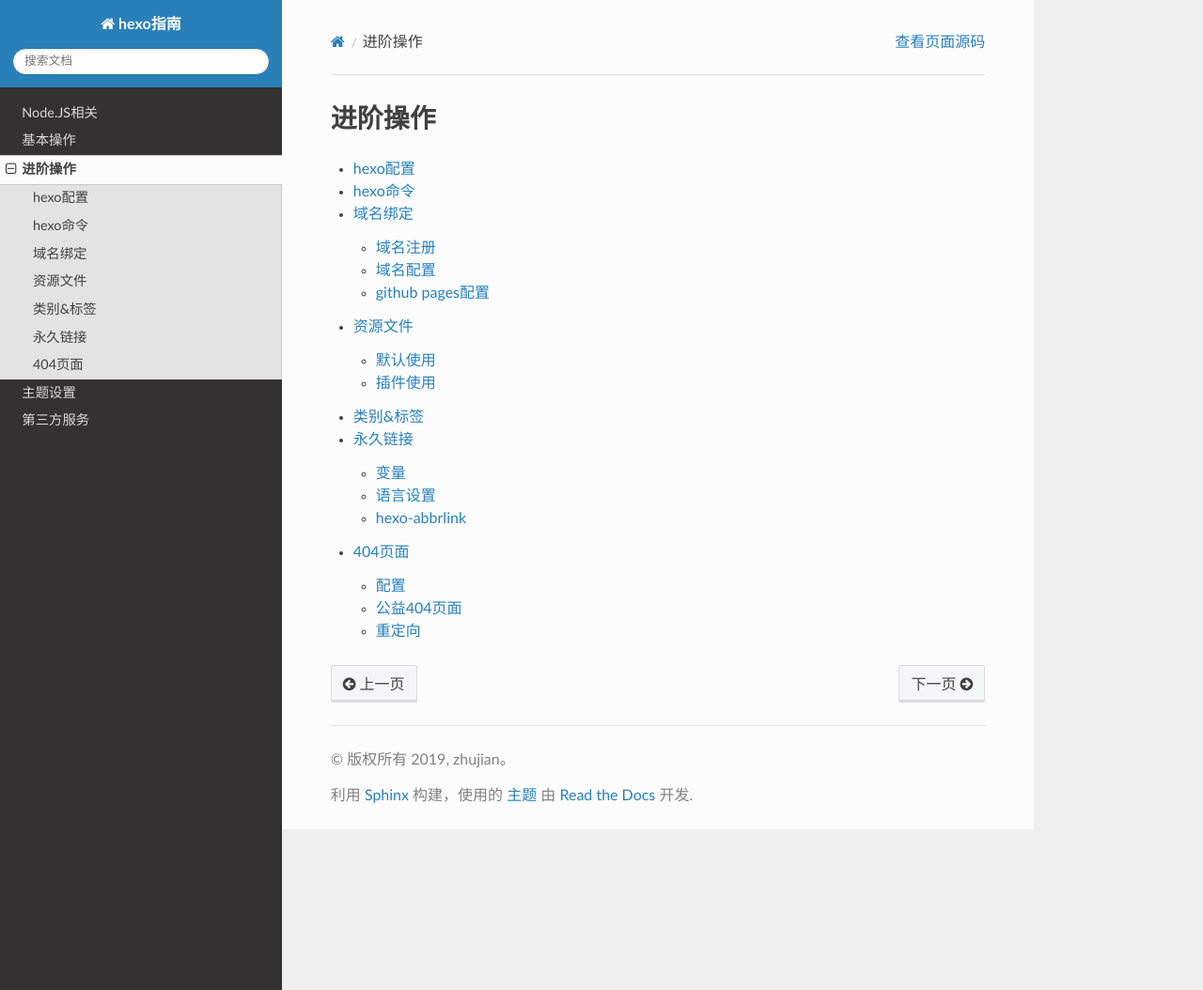
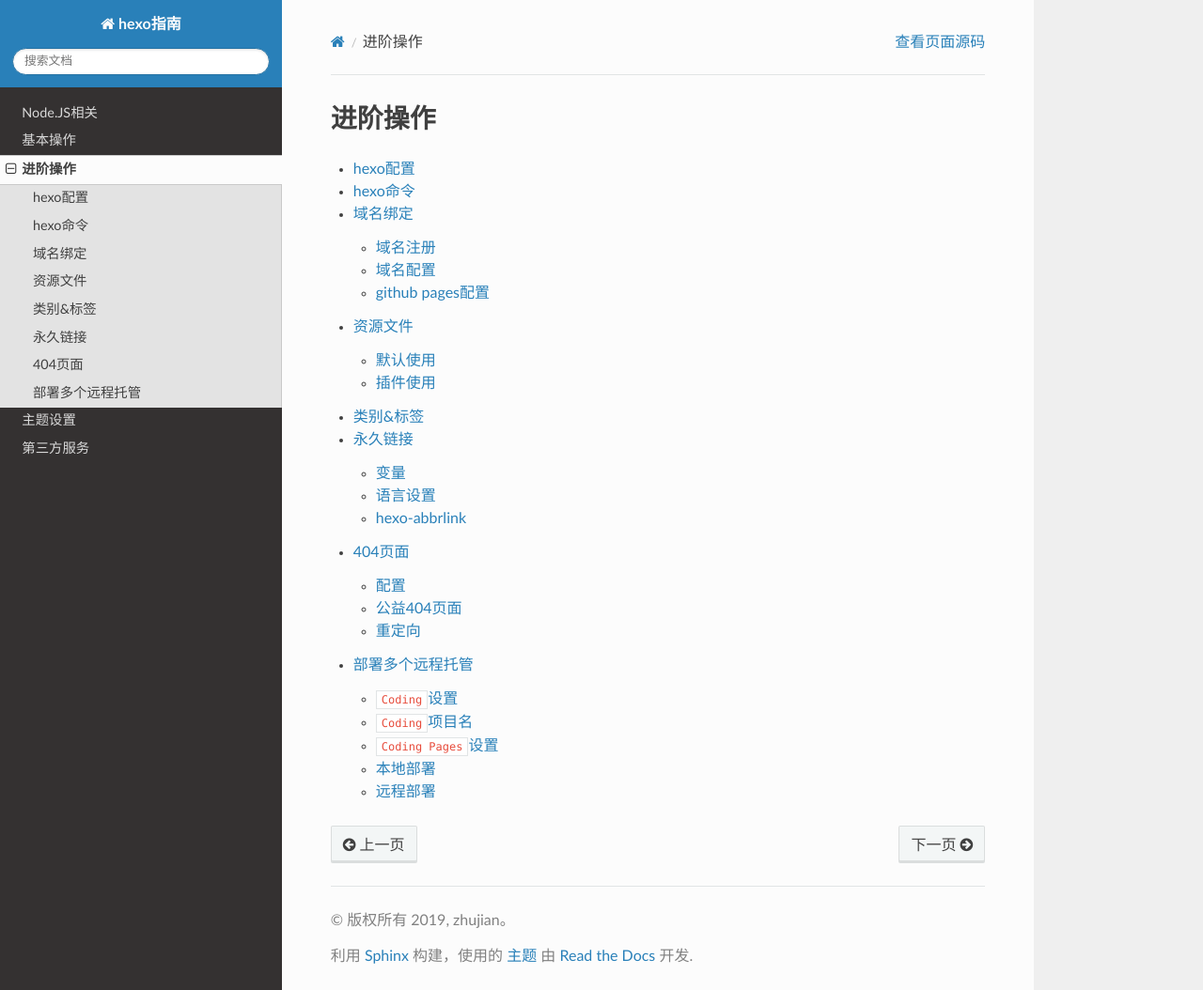
Before and after one commit to Document-Collection/blog-website-building-guide, a Sphinx documentation site: the page built from docs/source/advanced.rst, in a window 1280 px wide and 1054 px high. Shown: the whole window at 94% size. Built offline with Sphinx 7.4.7 and the Read the Docs theme 2.0.0, drawn with Linux system fonts in a browser that asks for light colours; some of the changed lines change nothing that is shown.

Commit message:
添加部署多个远程服务器文档

```diff
--- a/docs/source/advanced.rst
+++ b/docs/source/advanced.rst
@@ -12,3 +12,4 @@
    advanced/类别&标签
    advanced/永久链接RST
    advanced/404页面
+   advanced/部署多个远程托管
--- /dev/null
+++ b/docs/source/advanced/部署多个远程托管.md
@@ -0,0 +1,110 @@
+
+# 部署多个远程托管
+
+由于`github`服务器在国外，相应速度慢，同时将代码托管在国内的`Coding`和国外的`Github`上，使用同一域名，提高相应速度
+
+*码云的`Pages`服务需要购买服务才能自定义域名，所以推荐使用`Coding`*
+
+### `Coding`设置
+
+### `Coding`项目名
+
+定义项目名为
+
+    <username>.coding.me
+
+**必须定义成上面格式，否则无法设置`DNS`解析**
+
+### `Coding Pages`设置
+
+参考：
+
+[手把手教你用Hexo+(Coding/GitHub)搭建个人博客及绑定私有域名](https://blog.csdn.net/q563730343/article/details/78871980)
+
+[如何创建静态 Coding Pages？](https://coding.net/help/doc/pages/creating-pages.html)
+
+将静态文件上传到`Coding`后，开启`Pages`服务，此时打开网站会出现文件无法解析的情况，需要进一步设置自定义域名
+
+**注意：`Coding`对于`Pages`部署次数有限制**
+
+>静态 Pages 有部署次数限制，付费会员为每小时可以部署 30 次，非付费会员每小时可以部署 10 次
+
+## 本地部署
+
+参考：[认证](https://zj-git-guide.readthedocs.io/zh_CN/latest/authentication.html)
+
+如果在本地使用插件[hexojs/hexo-deployer-git](https://github.com/hexojs/hexo-deployer-git)进行部署，那么修改工程`_config.yml`的`deploy`小节
+
+    ...
+    url: https://www.zhujian.tech
+    ...
+
+    # Deployment
+    ## Docs: https://hexo.io/docs/deployment.html
+    deploy:
+        - type: git
+        repo:
+            github: https://github.com/zjZSTU/zjzstu.github.com.git,master
+            coding: git@git.dev.tencent.com:zjZSTU/zjZSTU.coding.me.git,master
+    ...
+
+1. 设置`url`为自定义域名
+
+2. 使用`HTTP`协议传输代码到`Github`，使用`SSH`协议传输代码到`Coding`
+
+格式如下：
+
+    deploy:
+        type: git
+            message: [message]
+            repo:
+                github: <repository url>,[branch]
+                coding: <repository url>,[branch]
+
+## 远程部署
+
+参考：
+
+[Creating a personal access token for the command line](https://help.github.com/articles/creating-a-personal-access-token-for-the-command-line/)
+
+如果通过`git`上传代码到`Github`，在通过`Travis Ci`进行自动部署，那么需要设置传输协议为`HTTP`，同时加上`个人令牌密码`
+
+具体参考[[Travis CI]持续集成](https://hexo-guide.readthedocs.io/zh_CN/latest/third-service/[Travis%20CI]%E6%8C%81%E7%BB%AD%E9%9B%86%E6%88%90.html)
+
+工程`_config.yml`文件修改如下：
+
+    ...
+    url: https://www.zhujian.tech
+    ...
+
+    # Deployment
+    ## Docs: https://hexo.io/docs/deployment.html
+    deploy:
+        - type: git
+        repo:
+            github: https://github.com/zjZSTU/zjzstu.github.com.git,master
+            coding: git@git.dev.tencent.com:zjZSTU/zjZSTU.coding.me.git,master
+    ...
+
+`_travis.yml`文件修改如下：
+
+    after_success:
+        - sed -i'' "s~https://github.com/zjZSTU/zjzstu.github.com.git~https://${GITHUB_REPO_TOKEN}@github.com/zjZSTU/zjzstu.github.com.git~" _config.yml
+        - sed -i'' "s~git@git.dev.tencent.com:zjZSTU/zjZSTU.coding.me.git~https://zjZSTU:${CODING_REPO_TOKEN}@git.coding.net/zjZSTU/zjZSTU.coding.me.git~" _config.yml
+        - hexo deploy
+
+### `Coding`注意
+
+[个人访问令牌](https://open.coding.net/references/personal-access-token/#%E5%88%A9%E7%94%A8%E4%BB%A4%E7%89%8C%E8%AE%BF%E9%97%AE%E4%BB%A3%E7%A0%81%E4%BB%93%E5%BA%93)
+
+[Travis CI 自动部署hexo到GitHub/Coding](https://hadronw.com/2018/05-27/travis-autodeploy-github-with-coding/)
+
+`Coding`仓库当前的`HTTP`链接为
+
+    https://git.dev.tencent.com/<user-name>/<repo-name>.git
+
+需要进一步改成
+
+    https://git.coding.net/<user-name>/<repo-name>.git
+
+否则无法使用，坑!!!
```
